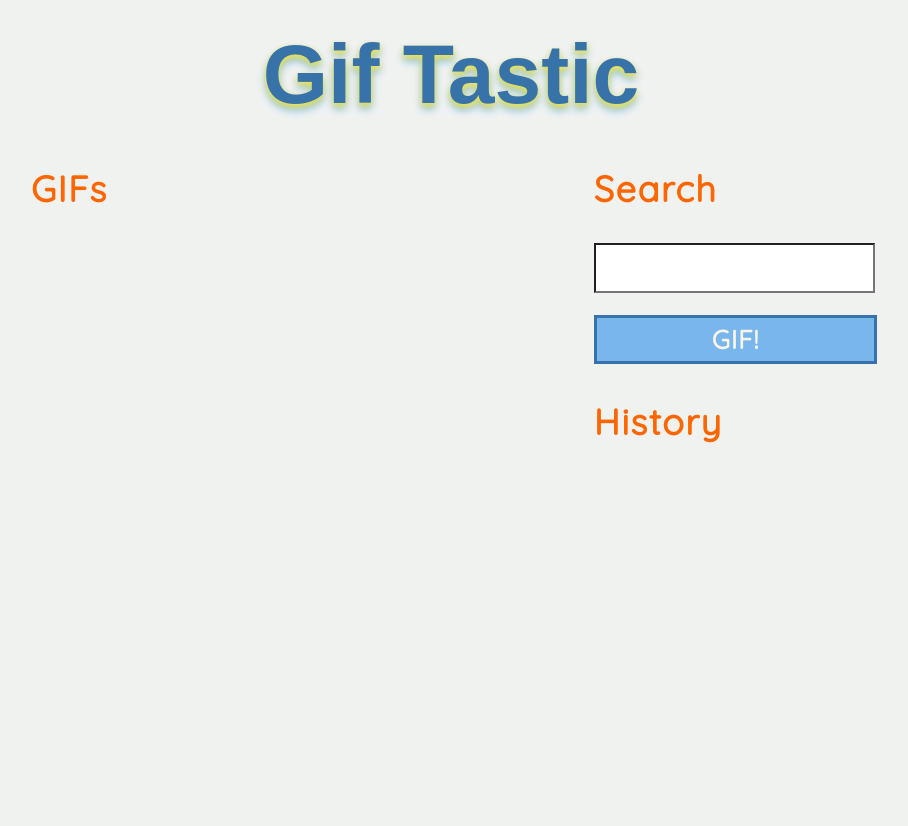
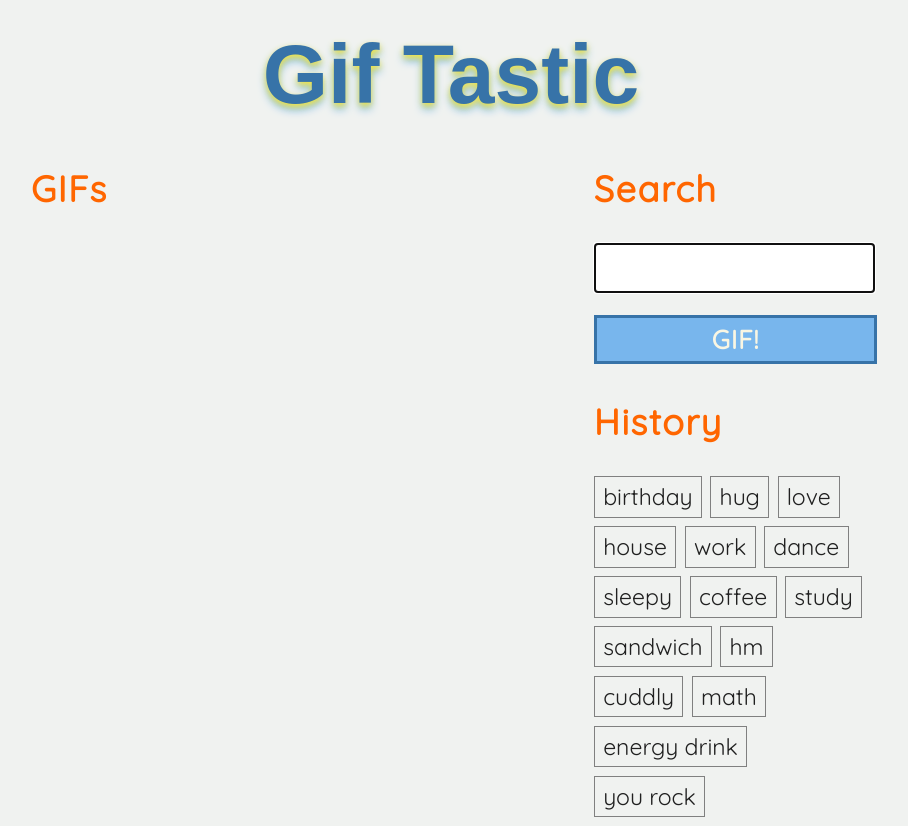
Before and after one commit to Wrighjd/Giftastic-Happiness, a plain HTML site: page index.html in a window 1280 px wide. Shown: the whole page, without its empty margins (189-1097 px from the left). Before the commit the page ends 800 px from the top, so only its background shows below. Drawn offline with nearby package versions, Linux system fonts and the light colour scheme; files that its build step writes are made by us from their sources; a web font is replaced by a local one.

Commit message:
Updated stylesheet and js references.

```diff
--- a/index.html
+++ b/index.html
@@ -6,10 +6,9 @@
 
         <title>Gif Tsunami</title>
 
-        <link rel="icon" type="image/png" href="assets/images/images.jpg">
-        <link rel="stylesheet" type="text/css" href="assets/css/reset.css">
+        <link rel="stylesheet" type="text/css" href="reset.css">
         <link rel="stylesheet" type="text/css" href="https://fonts.googleapis.com/css?family=Montserrat+Subrayada|Quicksand">
-        <link rel="stylesheet" type="text/css" href="assets/css/style.css">
+        <link rel="stylesheet" type="text/css" href="style.css">
 
         <script type="text/javascript" src="https://ajax.googleapis.com/ajax/libs/jquery/3.2.1/jquery.min.js"></script>
     </head>
@@ -38,6 +37,6 @@
             </div>
         </div>
 
-        <script type="text/javascript" src="assets/javascript/app.js"></script>
+        <script type="text/javascript" src="app.js"></script>
     </body>
 </html>
```
